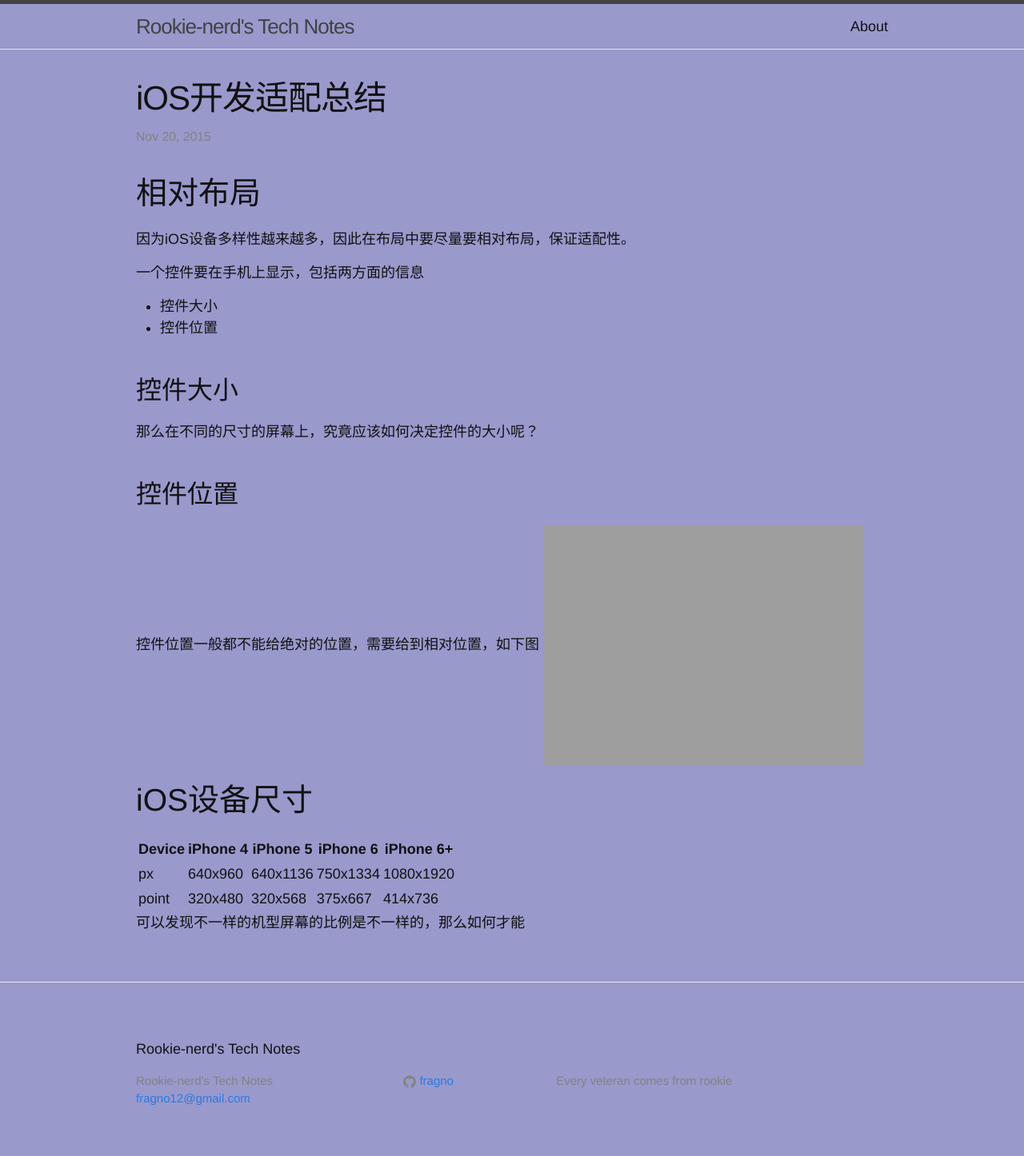
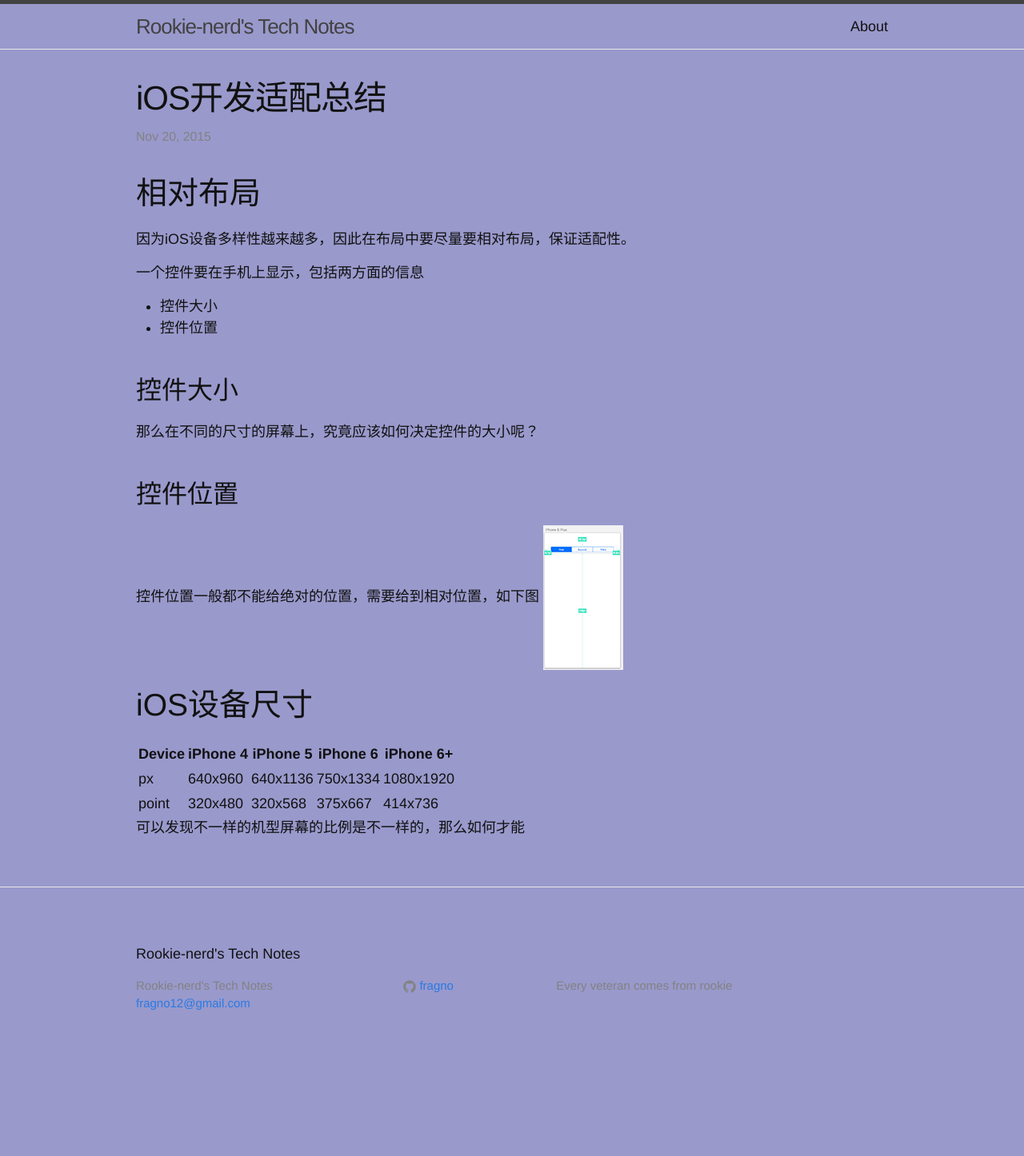
Before and after one commit to rookie-nerd/rookie-nerd.github.io, a Jekyll site: the page built from _posts/2015-11-20-iOS开发适配总结.markdown, in a window 1280 px wide. Shown: the whole page at 80% size. Built offline with Jekyll 4.4.1, drawn with Linux system fonts in a browser that asks for light colours; after the commit the page ends 1327 px from its top, so only the background shows below that.

Commit message:
adjust img size

```diff
--- a/_posts/2015-11-20-iOS开发适配总结.markdown
+++ b/_posts/2015-11-20-iOS开发适配总结.markdown
@@ -18,7 +18,7 @@
 
 ## 控件位置
 控件位置一般都不能给绝对的位置，需要给到相对位置，如下图
-![Alt text](/img/iphone6p_position.png =100)
+![Alt text](/img/iphone6p_position.png)
 
 # iOS设备尺寸
 
```
Also changed, not shown: img/iphone6p_position.png.
